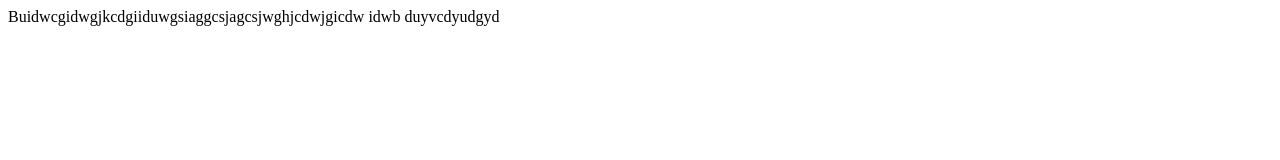
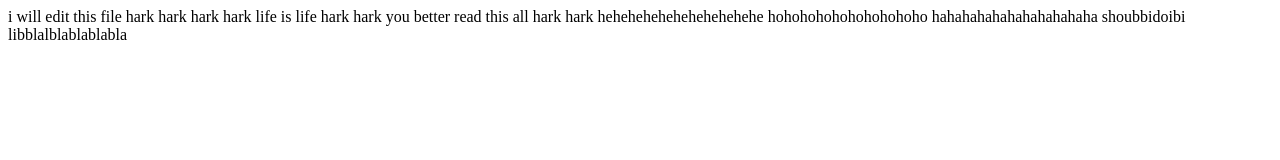
Before and after one commit to wowewa/wowewa.github.io, a plain HTML site: page index.html in a window 1280 px wide. Drawn offline with Linux system fonts and the light colour scheme.

Commit message:
Update index.html

```diff
--- a/index.html
+++ b/index.html
@@ -1,6 +1,13 @@
 <html>
   <title>Meena's First Web Page</title>
   <body>
-  Buidwcgidwgjkcdgiiduwgsiaggcsjagcsjwghjcdwjgicdw idwb duyvcdyudgyd
+i will edit this file hark hark hark hark
+life is life hark hark
+you better read this all hark hark
+hehehehehehehehehehehe
+hohohohohohohohohoho
+hahahahahahahahahahaha
+shoubbidoibi
+libblalblablablabla
   </body>
 </html>
```
